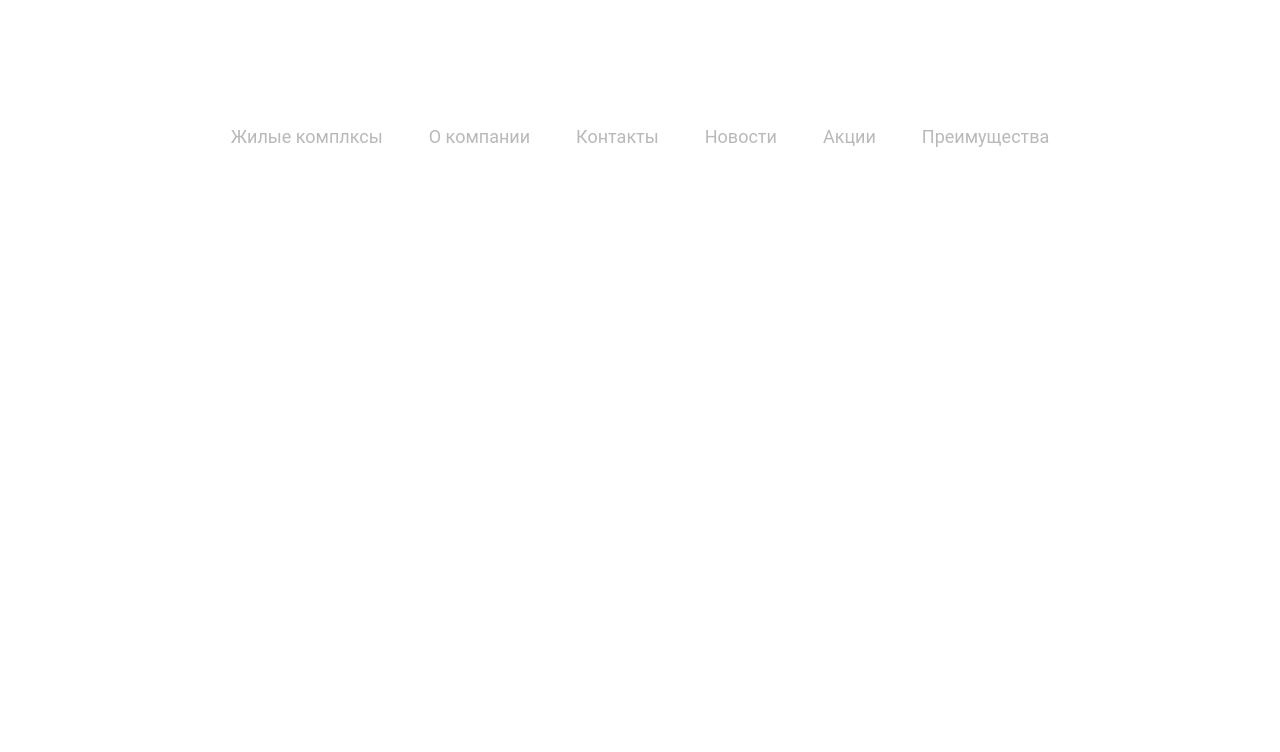
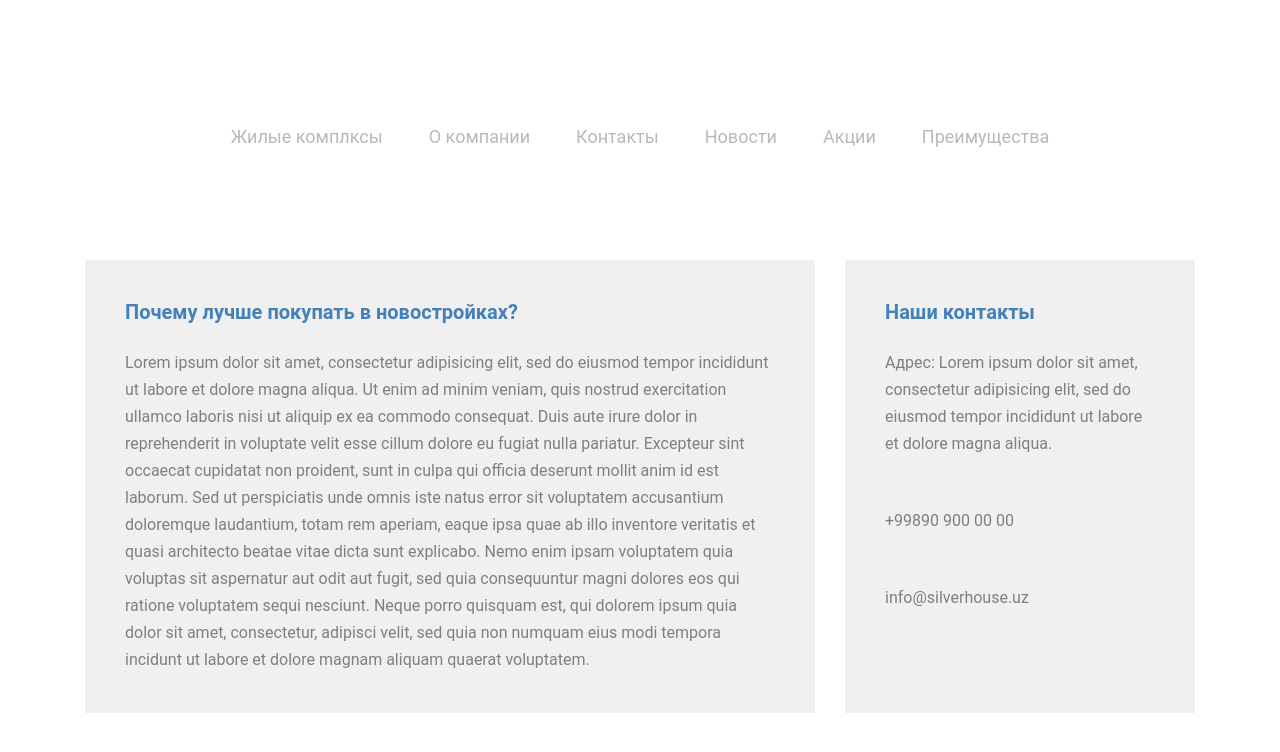
Before and after one commit to NomenNescio1976/silver-git, a plain HTML site: page index.html in a window 1280 px wide. Drawn offline with Linux system fonts and the light colour scheme; a web font is replaced by a local one.

Commit message:
create-section

```diff
--- a/css/main.css
+++ b/css/main.css
@@ -47,4 +47,40 @@
 .header__img img{
     width: 100%;
     object-fit: contain;
-}j
+}
+/* content */
+.content{
+    width: 1110px;
+    padding: 30px 0;
+    margin: 0 auto;
+    display: flex;
+    justify-content: space-between;
+}
+.content__info,
+.content__contacts{
+    min-height: 300px;
+    background: #f0f0f0;
+    padding: 40px;
+}
+.content__info{
+    width: 730px;
+}
+.content__contacts{
+    width: 350px;
+}
+.content h2{
+    font-size: 20px;
+    font-weight: 700;
+    color: #4581b7;
+    margin-bottom: 25px;
+}
+.content p,
+.content a{
+    font-size: 16px;
+    line-height: 27px;
+    color: #7f7f7f;
+}
+.content a{
+    margin-top: 50px;
+    display: flex;
+}
--- a/index.html
+++ b/index.html
@@ -29,6 +29,20 @@
         </header>
         <!-- header end -->
 
+        <!-- section -->
+        <section class="content">
+            <div class="content__info">
+                <h2>Почему лучше покупать в новостройках?</h2>
+                <p>Lorem ipsum dolor sit amet, consectetur adipisicing elit, sed do eiusmod tempor incididunt ut labore et dolore magna aliqua. Ut enim ad minim veniam, quis nostrud exercitation ullamco laboris nisi ut aliquip ex ea commodo consequat. Duis aute irure dolor in reprehenderit in voluptate velit esse cillum dolore eu fugiat nulla pariatur. Excepteur sint occaecat cupidatat non proident, sunt in culpa qui officia deserunt mollit anim id est laborum. Sed ut perspiciatis unde omnis iste natus error sit voluptatem accusantium doloremque laudantium, totam rem aperiam, eaque ipsa quae ab illo inventore veritatis et quasi architecto beatae vitae dicta sunt explicabo. Nemo enim ipsam voluptatem quia voluptas sit aspernatur aut odit aut fugit, sed quia consequuntur magni dolores eos qui ratione voluptatem sequi nesciunt. Neque porro quisquam est, qui dolorem ipsum quia dolor sit amet, consectetur, adipisci velit, sed quia non numquam eius modi tempora incidunt ut labore et dolore magnam aliquam quaerat voluptatem.</p>
+            </div>
+            <div class="content__contacts">
+                <h2>Наши контакты</h2>
+                <p>Адрес: Lorem ipsum dolor sit amet, consectetur adipisicing elit, sed do eiusmod tempor incididunt ut labore et dolore magna aliqua.</p>
+                <a href="#!">+99890 900 00 00</a>
+                <a href="#!">info@silverhouse.uz</a>
+            </div>
+        </section>
+        <!-- section end -->
 
 
  </body>
```
